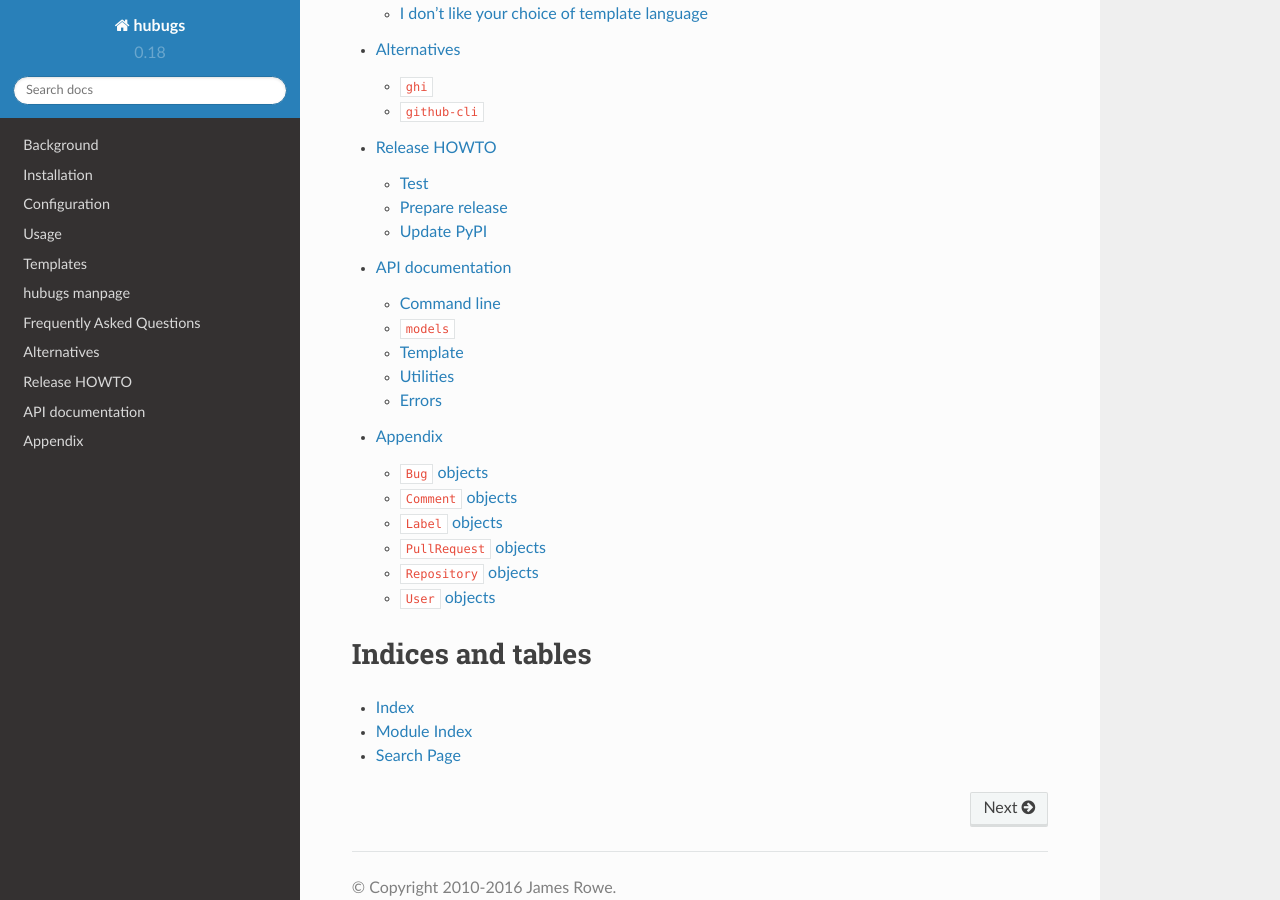
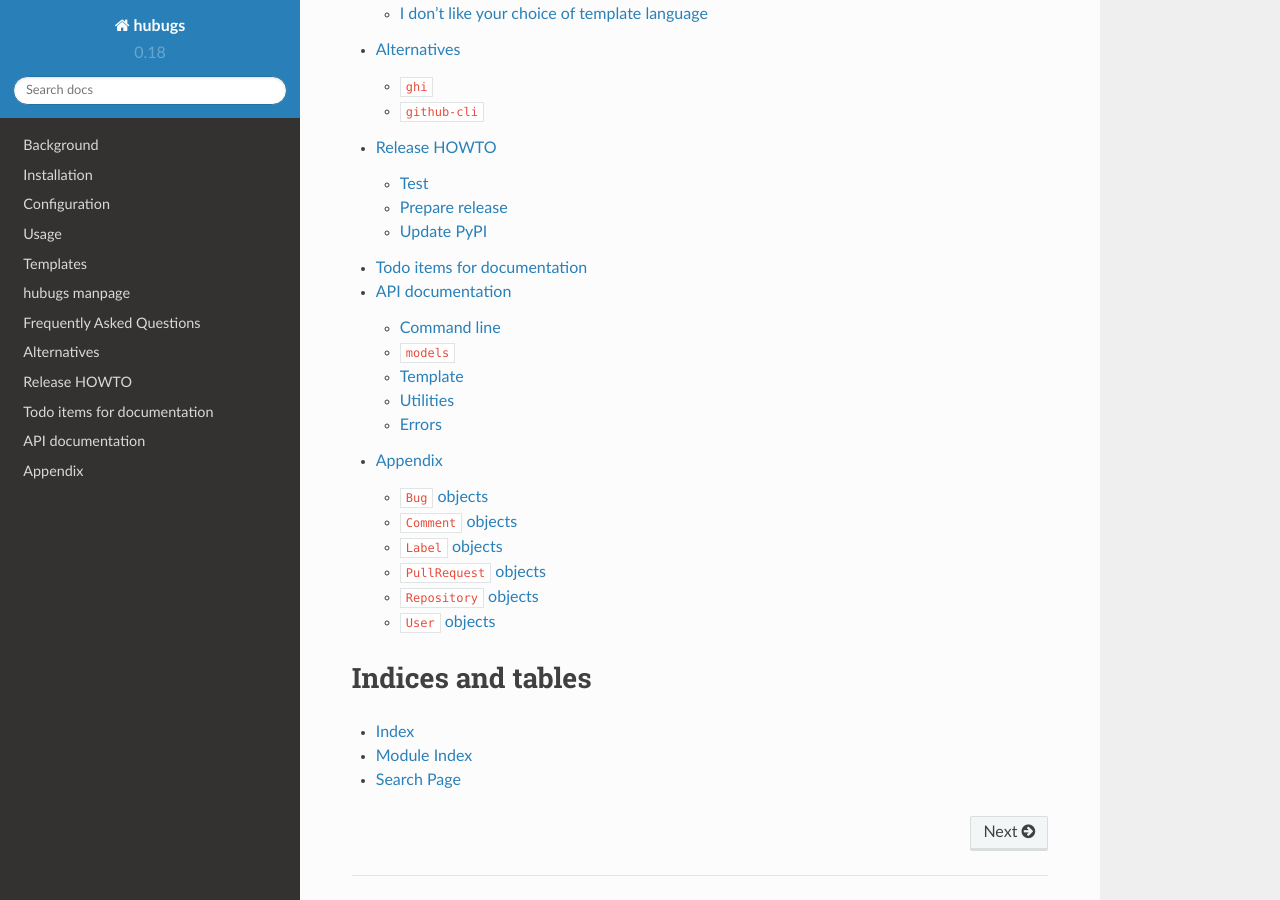
Before and after one commit to JNRowe/hubugs, a Sphinx documentation site: the page built from doc/index.rst, in a window 1280 px wide and 900 px high, scrolled down 1416 px. Built offline with Sphinx 7.4.7 and the Read the Docs theme 2.0.0, drawn with Linux system fonts in a browser that asks for light colours.

Commit message:
Enable the todo Sphinx extension

```diff
--- a/doc/conf.py
+++ b/doc/conf.py
@@ -31,7 +31,8 @@
     import sphinx_rtd_theme
 
 extensions = \
-    [f'sphinx.ext.{ext}' for ext in ['autodoc', 'extlinks', 'intersphinx']]
+    [f'sphinx.ext.{ext}' for ext in ['autodoc', 'extlinks', 'intersphinx',
+                                     'todo']]
 
 master_doc = 'index'
 source_suffix = '.rst'
@@ -75,3 +76,6 @@
         'jnrbase': 'https://jnrbase.readthedocs.io/en/latest/',
         'python': 'https://docs.python.org/3/',
 }.items()}
+
+# todo extension settings
+todo_include_todos = True
--- a/doc/index.rst
+++ b/doc/index.rst
@@ -37,6 +37,7 @@
    faq
    alternatives
    release
+   todo
    api/index
    appendix
 
--- /dev/null
+++ b/doc/todo.rst
@@ -0,0 +1,4 @@
+Todo items for documentation
+============================
+
+.. todolist::
```
